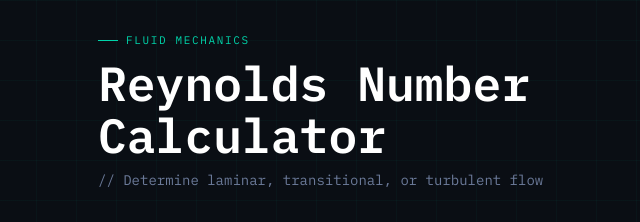
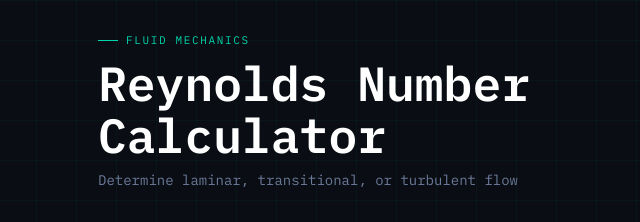
Before and after one commit to SamuelC123-dot/Reynolds-number-calculator.github.io, a plain HTML site: page index.html in a window 1280 px wide. Shown: the top 222 px of the page, 4-644 px from the left. Drawn offline with nearby package versions, Linux system fonts and the light colour scheme.

Commit message:
Update index.html

```diff
--- a/index.html
+++ b/index.html
@@ -431,7 +431,7 @@
   <div class="header">
     <div class="eyebrow">fluid mechanics</div>
     <h1>Reynolds Number<br>Calculator</h1>
-    <div class="subtitle">// Determine laminar, transitional, or turbulent flow</div>
+    <div class="subtitle"> Determine laminar, transitional, or turbulent flow</div>
   </div>
 
   <!-- FORMULA -->
```
